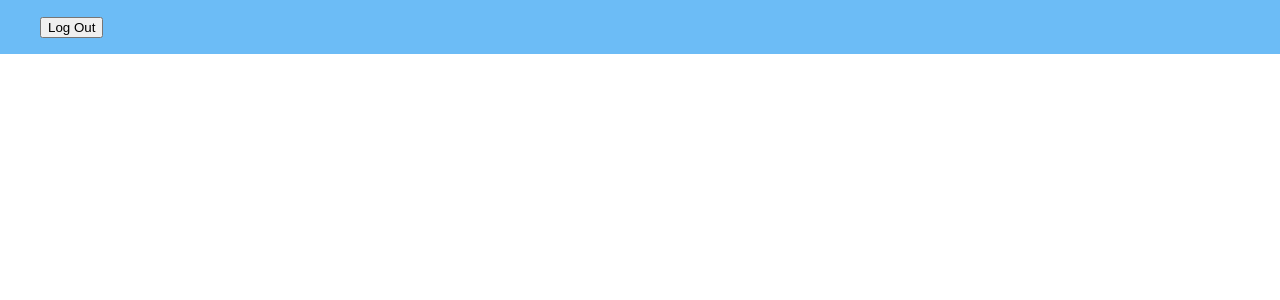
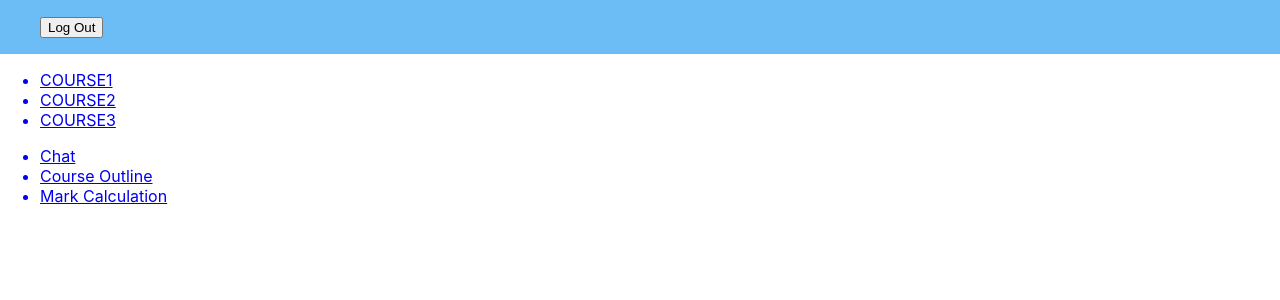
Before and after one commit to RyderAU/capstone-project, a React (Create React App) app in the folder frontend/: page /subject-three in a window 1280 px wide. Shown: the top 300 px of the page. Built offline with nearby package versions, Linux system fonts and the light colour scheme.

Commit message:
Set up react router and additional components

```diff
--- /dev/null
+++ b/frontend/src/components/CourseBar.js
@@ -0,0 +1,22 @@
+import "../App.css";
+import { Link } from "react-router-dom";
+
+const CourseBar = () => {
+  return (
+    <nav className="courses-container">
+      <ul className="courses-item">
+        <Link to="/subject-one">
+          <li>COURSE1</li>
+        </Link>
+        <Link to="/subject-two">
+          <li>COURSE2</li>
+        </Link>
+        <Link to="/subject-three">
+          <li>COURSE3</li>
+        </Link>
+      </ul>
+    </nav>
+  );
+};
+
+export default CourseBar;
--- /dev/null
+++ b/frontend/src/components/SideBar.js
@@ -0,0 +1,22 @@
+import "../App.css";
+import { Link } from "react-router-dom";
+
+const SideBar = () => {
+  return (
+    <nav className="features-container">
+      <ul className="features-item">
+        <Link to="/">
+          <li>Chat</li>
+        </Link>
+        <Link to="/">
+          <li>Course Outline</li>
+        </Link>
+        <Link to="/">
+          <li>Mark Calculation</li>
+        </Link>
+      </ul>
+    </nav>
+  );
+};
+
+export default SideBar;
--- /dev/null
+++ b/frontend/src/components/SubjectOne.js
@@ -0,0 +1,11 @@
+import SideBar from "./SideBar";
+
+function SubjectOne() {
+  return (
+    <div>
+      <SideBar />
+    </div>
+  );
+}
+
+export default SubjectOne;
--- /dev/null
+++ b/frontend/src/components/SubjectThree.js
@@ -0,0 +1,11 @@
+import SideBar from "./SideBar";
+
+function SubjectThree() {
+  return (
+    <div>
+      <SideBar />
+    </div>
+  );
+}
+
+export default SubjectThree;
--- /dev/null
+++ b/frontend/src/components/SubjectTwo.js
@@ -0,0 +1,11 @@
+import SideBar from "./SideBar";
+
+function SubjectTwo() {
+  return (
+    <div>
+      <SideBar />
+    </div>
+  );
+}
+
+export default SubjectTwo;
--- a/frontend/src/pages/Dashboard.js
+++ b/frontend/src/pages/Dashboard.js
@@ -3,12 +3,24 @@ import { BrowserRouter as Router, Switch, Route } from "react-router-dom";
 
 // import components
 import NavBar from "../components/NavBar";
+import CourseBar from "../components/CourseBar";
+import SubjectOne from "../components/SubjectOne";
+import SubjectTwo from "../components/SubjectTwo";
+import SubjectThree from "../components/SubjectThree";
 
 function Dashboard() {
   return (
-    <div>
-      <NavBar />
-    </div>
+    <Router>
+      <div>
+        <NavBar />
+        <CourseBar />
+        <Switch>
+          <Route exact path="/subject-one" component={SubjectOne} />
+          <Route exact path="/subject-two" component={SubjectTwo} />
+          <Route exact path="/subject-three" component={SubjectThree} />
+        </Switch>
+      </div>
+    </Router>
   );
 }
 
```
